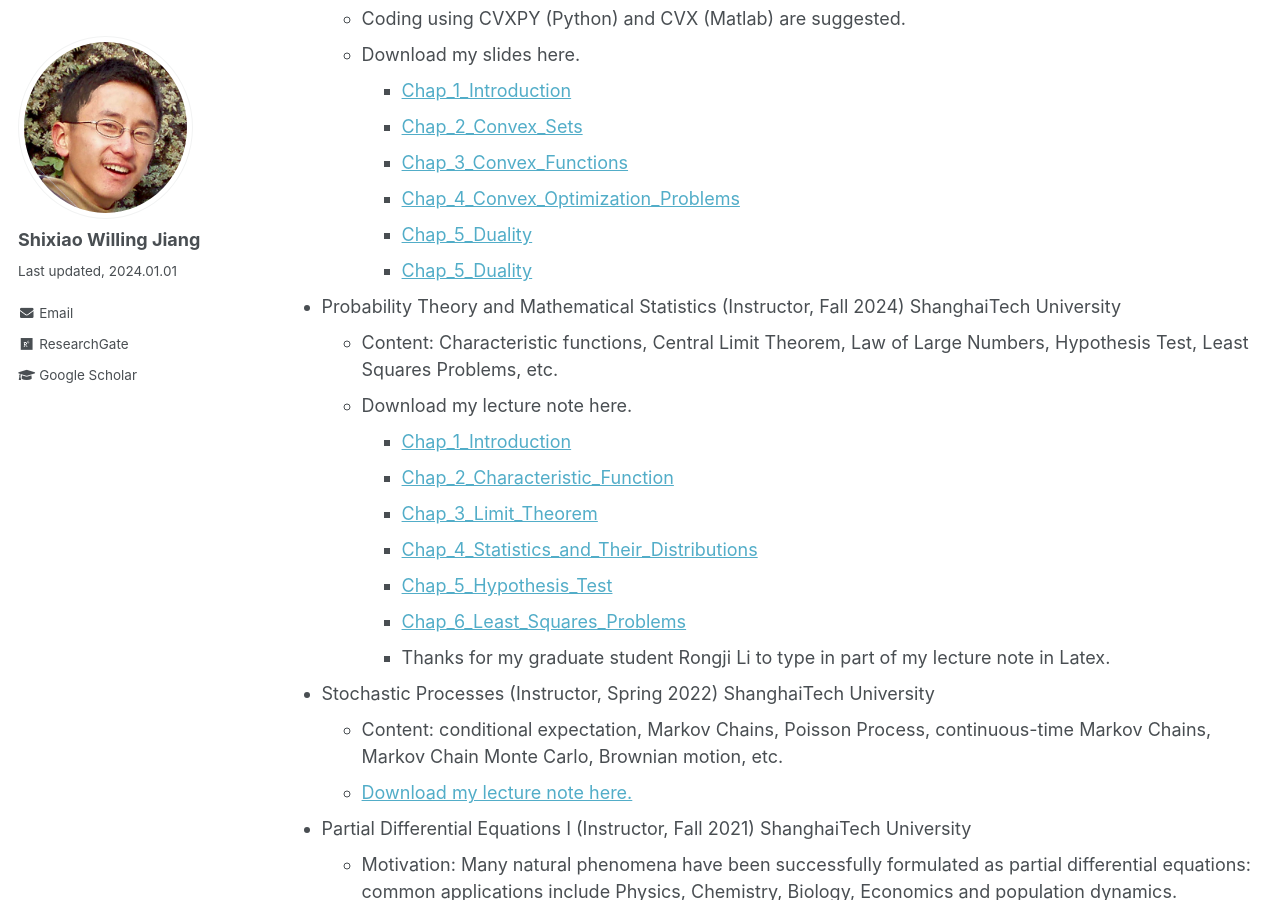
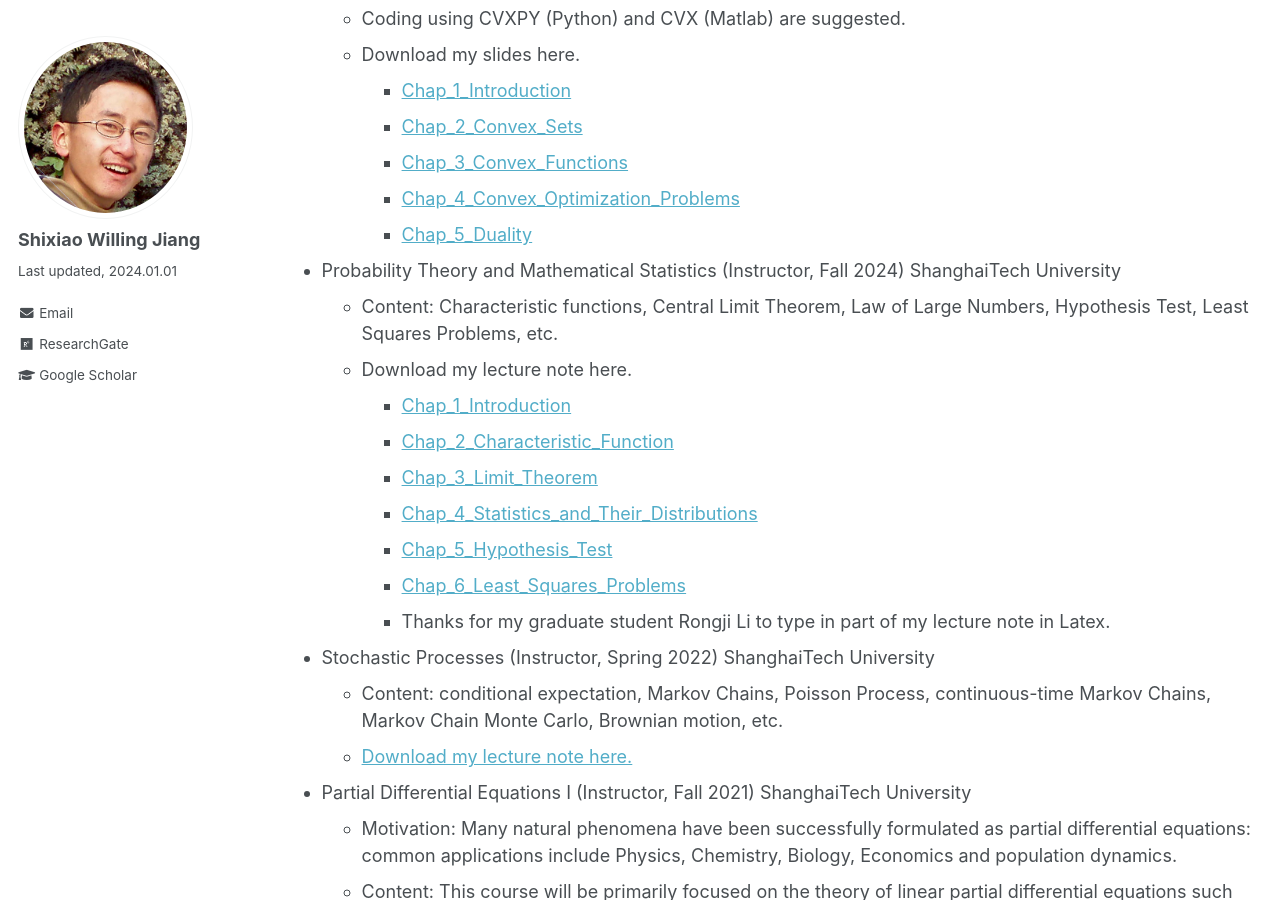
Before and after one commit to willingjiang/willingjiang.github.io, a Jekyll site: the page built from _pages/teachings.md, in a window 1280 px wide and 900 px high, scrolled down 357 px. Built offline with Jekyll 4.4.1, drawn with Linux system fonts in a browser that asks for light colours.

Commit message:
Update teachings.md

```diff
--- a/_pages/teachings.md
+++ b/_pages/teachings.md
@@ -18,7 +18,6 @@ author_profile: true
     * [Chap_3_Convex_Functions](http://willingjiang.github.io/files/Convex_Chapter03_Jiang1.pdf)
     * [Chap_4_Convex_Optimization_Problems](http://willingjiang.github.io/files/Convex_Chapter04_Jiang1.pdf)
     * [Chap_5_Duality](http://willingjiang.github.io/files/Convex_Chapter05_Jiang1.pdf)
-    * [Chap_5_Duality](http://willingjiang.github.io/files/1_PDE_code_torus.zip)
 
 * Probability Theory and Mathematical Statistics (Instructor, Fall 2024) ShanghaiTech University
   * Content: Characteristic functions, Central Limit Theorem, Law of Large Numbers, Hypothesis Test, Least Squares Problems, etc.
```
